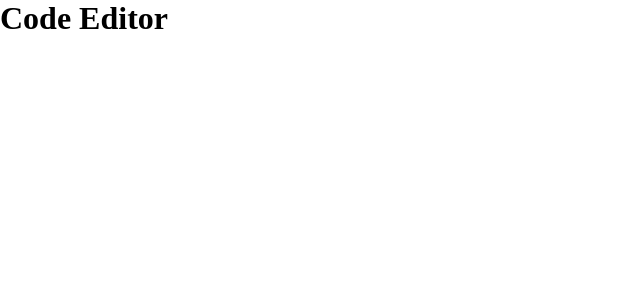
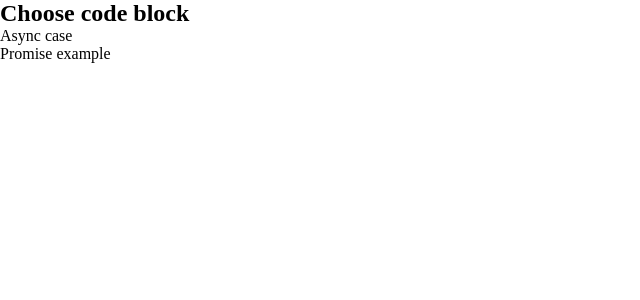
Before and after one commit to AtarMor/code-editor-frontend, a React (Vite) app: page / in a window 1280 px wide. Shown: the top 300 px of the page, without its empty margins (0-640 px from the left). Built offline with nearby package versions, Linux system fonts and the light colour scheme.

Commit message:
Add a lobby page & render a basic list of code blocks

```diff
--- a/src/App.jsx
+++ b/src/App.jsx
@@ -1,9 +1,10 @@
 import './assets/style/main.scss'
+import { Lobby } from './pages/Lobby'
 
 function App() {
 
   return (
-    <h1>Code Editor</h1>
+    <Lobby/>
   )
 }
 
--- /dev/null
+++ b/src/pages/CodeBlock.jsx
@@ -0,0 +1,4 @@
+
+export function CodeBlock() {
+
+}
--- /dev/null
+++ b/src/pages/Lobby.jsx
@@ -0,0 +1,30 @@
+import { useEffect, useState } from "react"
+import { codeBlockService } from "../services/code-block.service"
+
+export function Lobby() {
+    const [codeBlocks, setCodeBlocks] = useState([])
+
+    useEffect(() => {
+        loadCodeBlocks()
+    }, [])
+
+    async function loadCodeBlocks() {
+        try {
+            const codeBlocks = await codeBlockService.query()
+            setCodeBlocks(codeBlocks)
+        } catch (err) {
+            console.log('Has issues loading code blocks:', err)
+        }
+    }
+
+    return <div className="code-blocks-container">
+        <h2>Choose code block</h2>
+        <ul className="code-blocks-list clean-list">
+            {codeBlocks.map(block => (
+                <li key={block.id} onClick={() => handleCodeBlockClick(block.id)}>
+                    {block.title}
+                </li>
+            ))}
+        </ul>
+    </div>
+}
--- /dev/null
+++ b/src/services/async-storage.service.js
@@ -0,0 +1,63 @@
+export const storageService = {
+    query,
+    get,
+    post,
+    put,
+    remove,
+}
+
+function query(entityType, delay = 500) {
+    var entities = JSON.parse(localStorage.getItem(entityType)) || []
+    return new Promise(resolve => setTimeout(() => resolve(entities), delay))
+}
+
+function get(entityType, entityId) {
+    return query(entityType).then(entities => {
+        const entity = entities.find(entity => entity._id === entityId)
+        if (!entity) throw new Error(`Get failed, cannot find entity with id: ${entityId} in: ${entityType}`)
+        return entity
+    })
+}
+
+function post(entityType, newEntity) {
+    newEntity = {...newEntity}
+    newEntity._id = _makeId()
+    return query(entityType).then(entities => {
+        entities.push(newEntity)
+        _save(entityType, entities)
+        return newEntity
+    })
+}
+
+function put(entityType, updatedEntity) {
+    return query(entityType).then(entities => {
+        const idx = entities.findIndex(entity => entity._id === updatedEntity._id)
+        if (idx < 0) throw new Error(`Update failed, cannot find entity with id: ${entityId} in: ${entityType}`)
+        entities.splice(idx, 1, updatedEntity)
+        _save(entityType, entities)
+        return updatedEntity
+    })
+}
+
+function remove(entityType, entityId) {
+    return query(entityType).then(entities => {
+        const idx = entities.findIndex(entity => entity._id === entityId)
+        if (idx < 0) throw new Error(`Remove failed, cannot find entity with id: ${entityId} in: ${entityType}`)
+        entities.splice(idx, 1)
+        _save(entityType, entities)
+    })
+}
+
+
+function _save(entityType, entities) {
+    localStorage.setItem(entityType, JSON.stringify(entities))
+}
+
+function _makeId(length = 5) {
+    var text = ''
+    var possible = 'ABCDEFGHIJKLMNOPQRSTUVWXYZabcdefghijklmnopqrstuvwxyz0123456789'
+    for (var i = 0; i < length; i++) {
+        text += possible.charAt(Math.floor(Math.random() * possible.length))
+    }
+    return text
+}
--- /dev/null
+++ b/src/services/code-block.service.js
@@ -0,0 +1,34 @@
+import { storageService } from "./async-storage.service"
+import { utilService } from "./util.service"
+
+const CODE_KEY = 'codeBlockDB'
+_createCodeBlocks()
+
+export const codeBlockService = {
+    query
+}
+
+async function query() {
+    try {
+        let codeblocks = await storageService.query(CODE_KEY)
+        return codeblocks
+    } catch (err) {
+        console.log('Had issues getting code blocks', err)
+    }
+}
+
+function _createCodeBlocks() {
+    const codeBlocks = [
+        {
+            _id: 'c101',
+            title: 'Async case',
+            code: "async function fetchData() {\n  const response = await fetch('https://api.example.com/data');\n  const data = await response.json();\n  console.log(data);\n}\n\nfetchData();"
+          },
+          {
+            _id: 'c102',
+            title: 'Promise example',
+            code: "function asyncFunction() {\n  return new Promise((resolve, reject) => {\n    setTimeout(() => {\n      resolve('Resolved');\n    }, 2000);\n  });\n}\n\nasync function run() {\n  const result = await asyncFunction();\n  console.log(result);\n}\n\nrun();"
+          }
+    ]
+    utilService.saveToStorage(CODE_KEY, codeBlocks)
+}
--- /dev/null
+++ b/src/services/util.service.js
@@ -0,0 +1,13 @@
+export const utilService = {
+    saveToStorage,
+    loadFromStorage
+}
+
+function saveToStorage(key, value) {
+    localStorage.setItem(key, JSON.stringify(value))
+}
+
+function loadFromStorage(key) {
+    const data = localStorage.getItem(key)
+    return (data) ? JSON.parse(data) : undefined
+}
```
